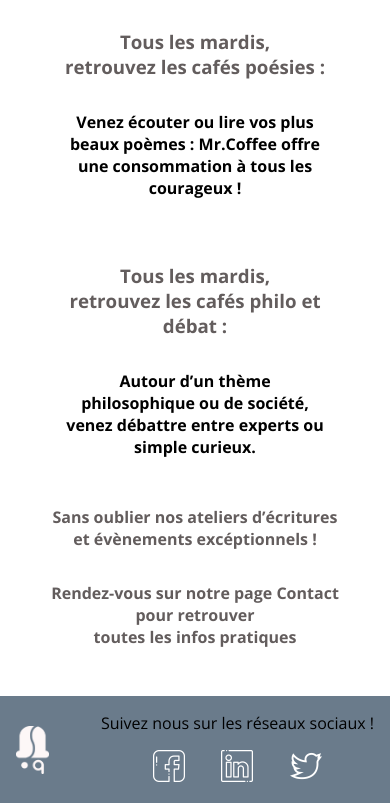
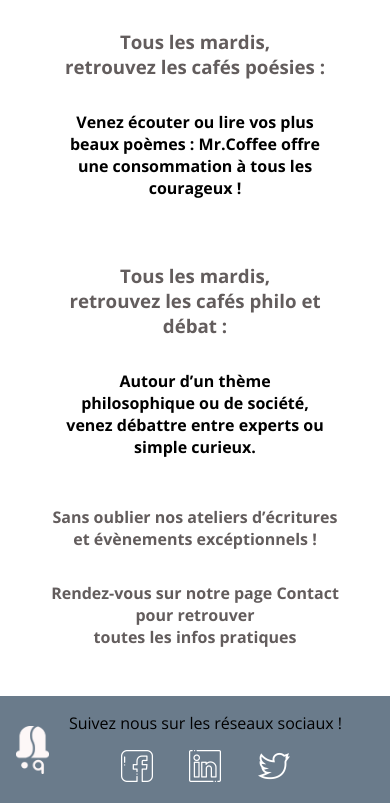
Before and after one commit to bhagya099/Mr-coffee, a plain HTML site: page index.html in a window 390 px wide. Shown: the part 1815-2618 px from the top of the page. Drawn offline with nearby package versions, Linux system fonts and the light colour scheme.

Commit message:
changed the margin for social icon in media query

```diff
--- a/css/style.css
+++ b/css/style.css
@@ -536,8 +536,7 @@ footer .img {
     }
     /* footer  */
     .social-icon {
-        /* width: 30%; */
-        margin-right: 1rem;
+        margin-right: 3rem;
         text-align: center;
     }
     /* btn */
```
